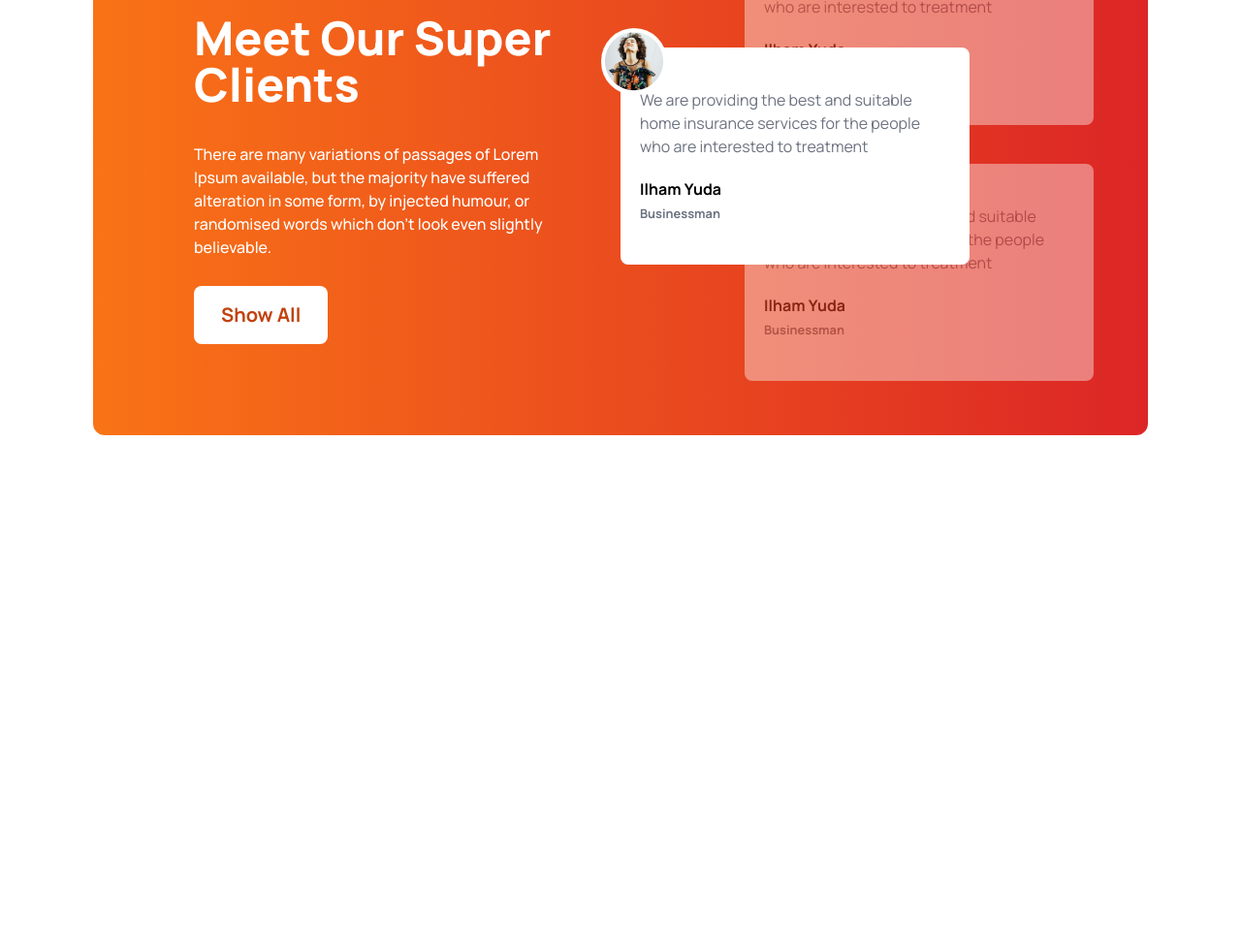
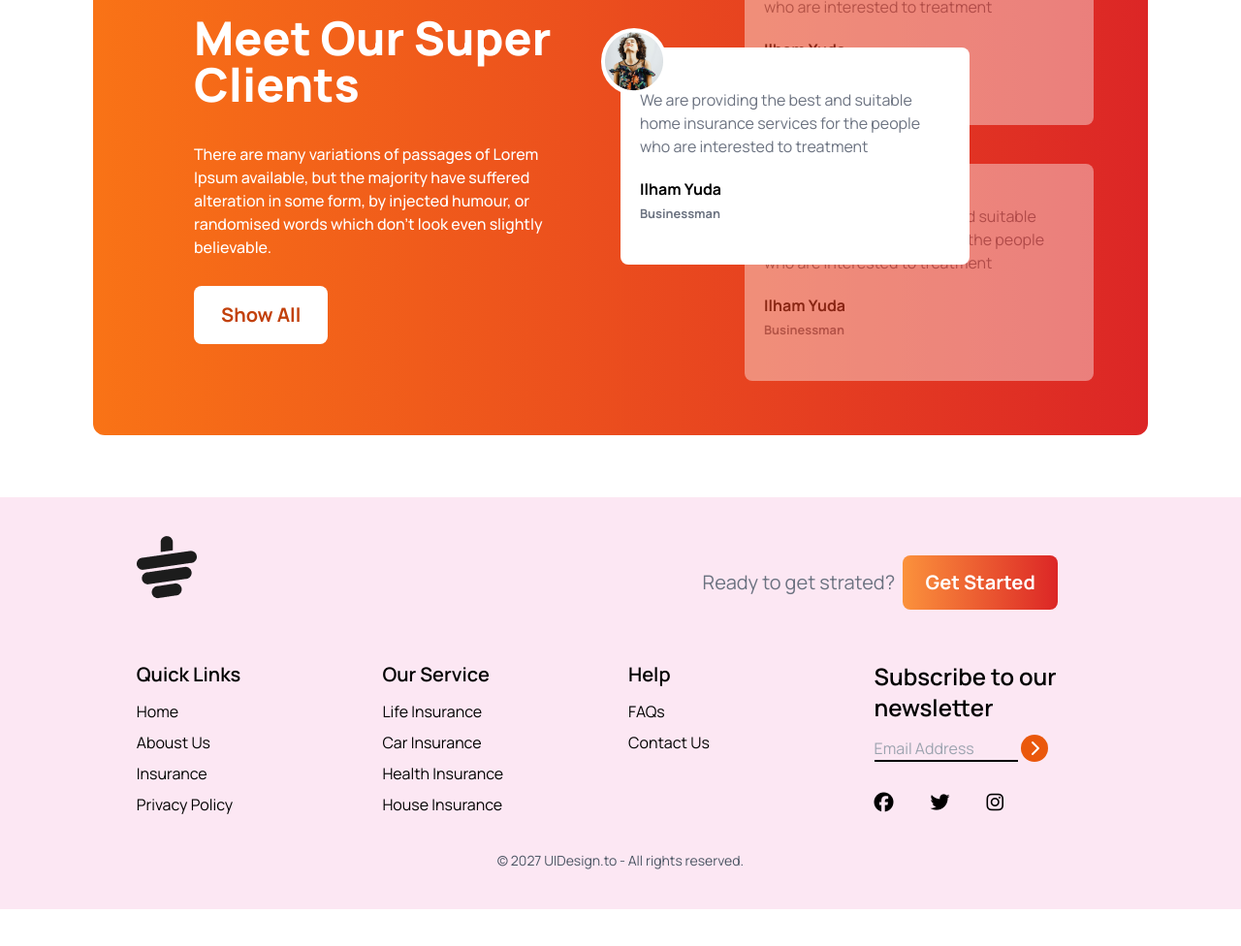
Before and after one commit to AnkonChy/tea-house-solution, a plain HTML site: page index.html in a window 1280 px wide. Shown: the part 2119-3095 px from the top of the page at 97% size. Before the commit the page ends 2568 px from the top, so only its background shows below. Drawn offline with nearby package versions, Linux system fonts and the light colour scheme.

Commit message:
footer section completed

```diff
--- a/index.html
+++ b/index.html
@@ -257,5 +257,94 @@
         </div>
       </section>
     </main>
+
+    <!-- footer section  -->
+    <footer class="mt-32 bg-pink-100 py-10 px-4 md:my-16">
+      <div class="w-4/5 mx-auto">
+        <!-- logo and title  -->
+        <div class="mb-8 md:flex justify-between">
+          <img class="mb-8" src="images/cup.png" alt="" />
+          <div class="flex items-center gap-2 mr-12">
+            <h4 class="text-xl text-gray-500">Ready to get strated?</h4>
+            <button
+              class="w-40 h-14 text-xl text-white rounded-lg bg-gradient-to-r from-orange-400 to-red-600 font-bold"
+            >
+              Get Started
+            </button>
+          </div>
+        </div>
+
+        <!-- links -->
+        <div class="grid grid-cols-1 md:grid-cols-2 lg:grid-cols-4 gap-4">
+          <!-- first column -->
+          <div>
+            <h3 class="text-xl font-semibold mb-3">Quick Links</h3>
+            <ul class="space-y-2">
+              <li><a class="hover:text-orange-500" href="">Home</a></li>
+              <li><a class="hover:text-orange-500" href="">Aboust Us</a></li>
+              <li><a class="hover:text-orange-500" href="">Insurance</a></li>
+              <li>
+                <a class="hover:text-orange-500" href="">Privacy Policy</a>
+              </li>
+            </ul>
+          </div>
+          <!-- second column -->
+          <div>
+            <h3 class="text-xl font-semibold mb-3">Our Service</h3>
+            <ul class="space-y-2">
+              <li>
+                <a class="hover:text-orange-500" href="">Life Insurance</a>
+              </li>
+              <li>
+                <a class="hover:text-orange-500" href="">Car Insurance</a>
+              </li>
+              <li>
+                <a class="hover:text-orange-500" href="">Health Insurance</a>
+              </li>
+              <li>
+                <a class="hover:text-orange-500" href="">House Insurance</a>
+              </li>
+            </ul>
+          </div>
+          <!-- third column -->
+          <div>
+            <h3 class="text-xl font-semibold mb-3">Help</h3>
+            <ul class="space-y-2">
+              <li><a class="hover:text-orange-500" href="">FAQs</a></li>
+              <li><a class="hover:text-orange-500" href="">Contact Us</a></li>
+            </ul>
+          </div>
+
+          <!-- fourth column  -->
+          <div>
+            <h2 class="text-2xl font-semibold mb-3">
+              Subscribe to our newsletter
+            </h2>
+            <div class="flex">
+              <div>
+                <input
+                  class="bg-transparent border-b-2 w-4/6 border-black"
+                  type="text"
+                  placeholder="Email Address"
+                />
+                <i
+                  class="fa-solid fa-chevron-right w-7 h-7 bg-orange-600 text-white rounded-3xl inline-flex justify-center items-center"
+                ></i>
+                <div class="flex justify-between w-3/5 mb-2 mt-8 text-xl">
+                  <i class="fa-brands fa-facebook"></i>
+                  <i class="fa-brands fa-twitter"></i>
+                  <i class="fa-brands fa-instagram"></i>
+                </div>
+              </div>
+            </div>
+          </div>
+        </div>
+        <div class="text-center pt-4 mt-4">
+          <p class="text-sm text-gray-600">
+            © 2027 UIDesign.to - All rights reserved.
+          </p>
+        </div>
+      </div>
+    </footer>
   </body>
 </html>
```
